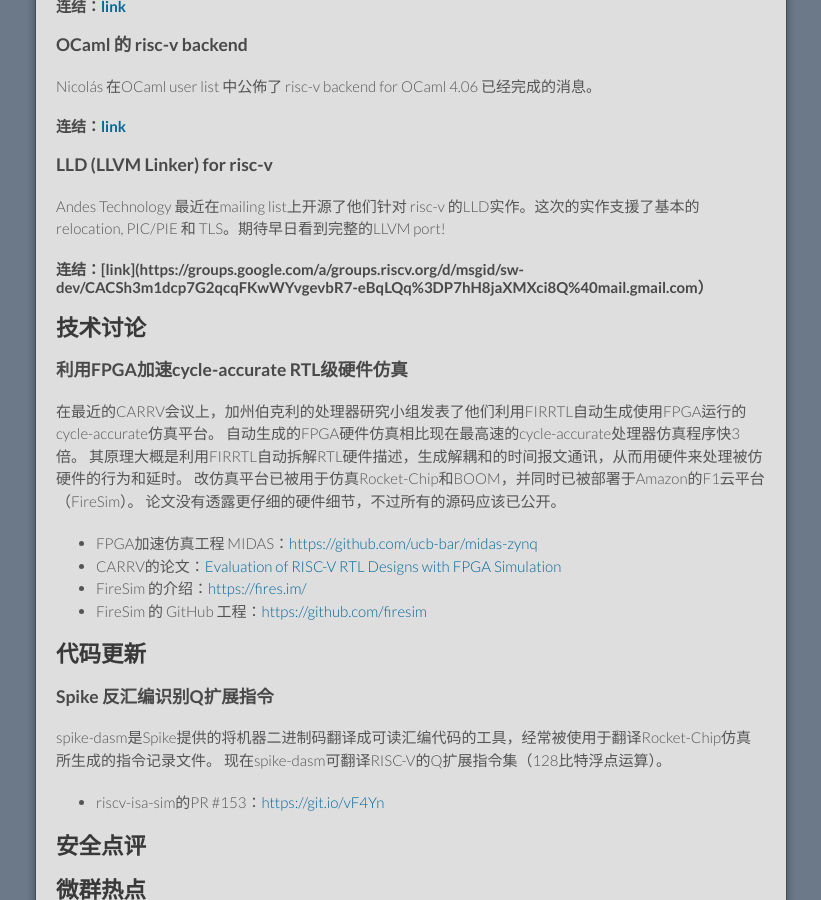
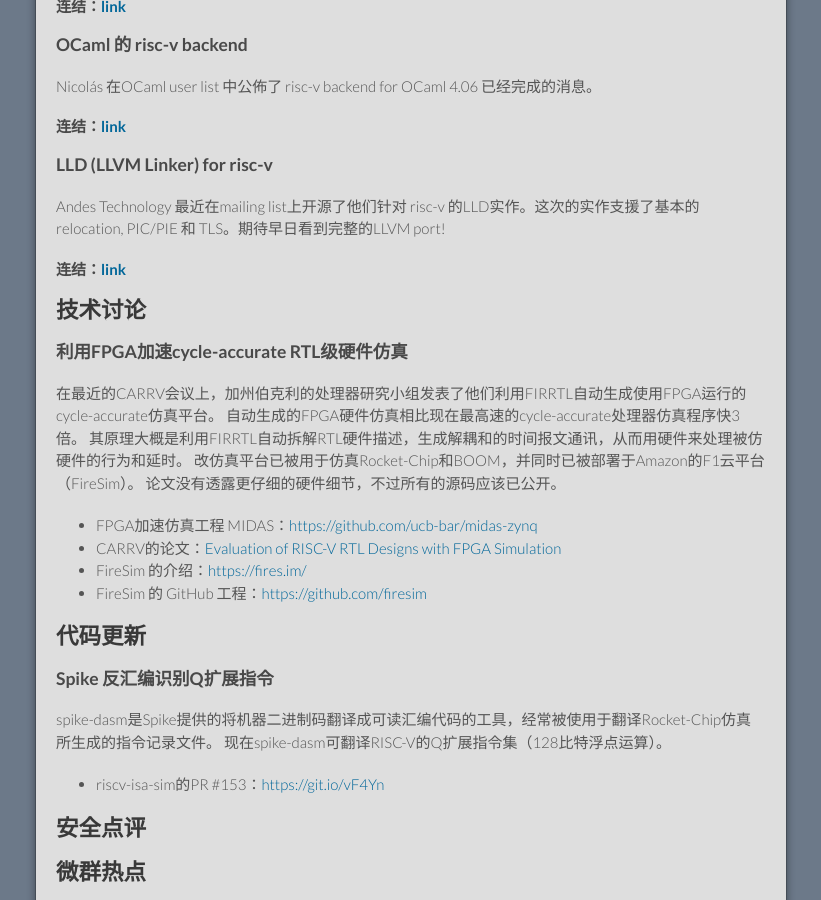
Before and after one commit to cnrv/home, a Jekyll site: the page built from bi-week-rpts/2017-11-09.md, in a window 1280 px wide and 900 px high, scrolled down 510 px. Shown: the whole window, without its empty margins (229-1050 px from the left). Built offline with Jekyll 4.4.1, drawn with Linux system fonts in a browser that asks for light colours; Markdown is read by kramdown in place of the engine named in the settings; comment, search, counter and statistics services are not loaded; our own code applies the rules of GitHub Pages for plain Markdown files.

Commit message:
Fix typo

```diff
--- a/bi-week-rpts/2017-11-09.md
+++ b/bi-week-rpts/2017-11-09.md
@@ -27,7 +27,7 @@
 ### LLD (LLVM Linker) for risc-v
 Andes Technology 最近在mailing list上开源了他们针对 risc-v 的LLD实作。这次的实作支援了基本的relocation, PIC/PIE 和 TLS。期待早日看到完整的LLVM port!
 
-#### 连结：[link](https://groups.google.com/a/groups.riscv.org/d/msgid/sw-dev/CACSh3m1dcp7G2qcqFKwWYvgevbR7-eBqLQq%3DP7hH8jaXMXci8Q%40mail.gmail.com）
+#### 连结：[link](https://groups.google.com/a/groups.riscv.org/d/msgid/sw-dev/CACSh3m1dcp7G2qcqFKwWYvgevbR7-eBqLQq%3DP7hH8jaXMXci8Q%40mail.gmail.com)
 
 ## 技术讨论
 
```
